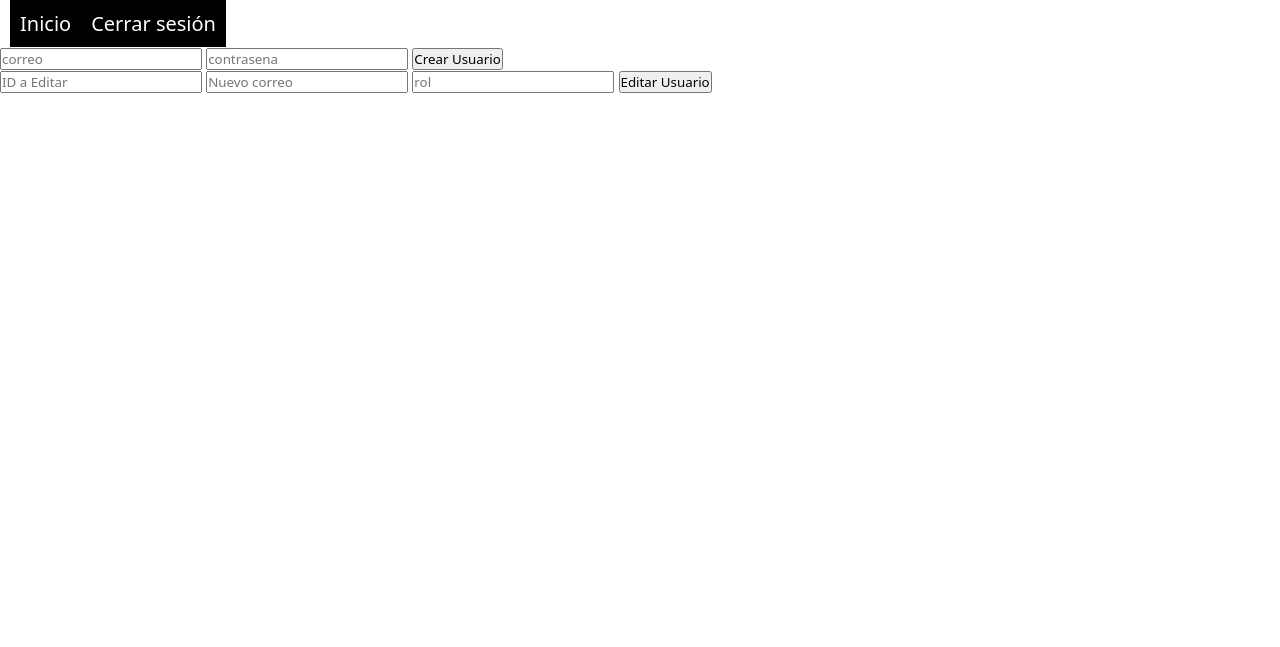
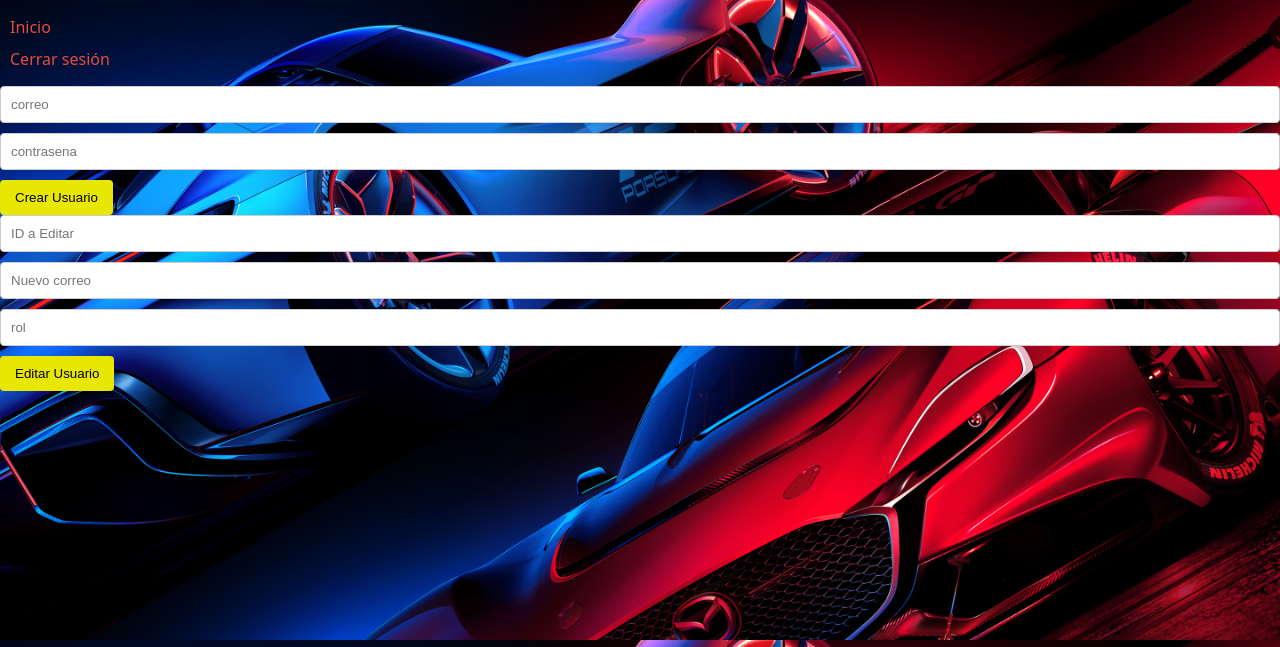
Before and after one commit to AntoMillanBArcelo/Proyectillo, a PHP site: page /vistas/mantenimiento/crudExamenes.php in a window 1280 px wide. Shown: the top 647 px of the page. Run offline with PHP 8.4, Linux system fonts and the light colour scheme; data that the repository does not hold is empty.

Commit message:
se ha hecho cosas :)

```diff
--- a/css/styleCRUD.css
+++ b/css/styleCRUD.css
@@ -1,79 +1,93 @@
-* {
+body{
     margin: 0;
     padding: 0;
     font-family: system-ui, -apple-system, BlinkMacSystemFont, 'Segoe UI', Roboto, Oxygen, Ubuntu, Cantarell, 'Open Sans', 'Helvetica Neue', sans-serif;
+    background-image: url(/img/main_gt7_keyart.jpg);
+    background-size: cover;
+    background-color: rgba(255, 255, 255, 0.5);
 }
-body
-{
-   /*  background-image: url(../img/tarmac-lg.webp); */
 
-}nav ul li a
+header
 {
     background-color: black;
-    position: relative;
-    color: white;
-    padding: 10px;
-    text-decoration: none;
-    font-size: 20px;
-    color: white;
-    padding: 10px;
-    text-decoration: none;
-    font-size: 20px;
 }
 
+table
+{
+    width: 80%;
+    margin: 40px auto;
+    border-collapse: collapse;
+    font-size: 16px;
+    text-align: left;
+    box-shadow: 0 4px 8px rgba(0, 0, 0, 0.1);
+   background-color:  #16171a;
+   color: white;
+  }
 
-nav ul li a::after {
-    content: "";
-    position: absolute;
-    width: 0;
-    height: 3px;
-    bottom: 0;
-    left: 50%;
-    background-color: transparent;
-    transition: width 0.3s ease-in-out, background-color 0.3s ease-in-out;
+  th, td
+  {
+    padding: 12px 15px;
+    border-bottom: 1px solid #ddd;
+  }
+
+  th {
+    background-color: #f5f5f5;
+    color: black;
+  }
+
+tr:hover
+{
+    background-color:  #24262b;
+
 }
 
-nav ul li a:hover::after,
-nav ul li a.active::after {
+.contenedor
+{
+    max-width: 600px;
+    margin: 0 auto;
+    padding: 20px;
+    background-color: #16171a;
+    border-radius: 8px;
+    box-shadow: 0 0 10px rgba(0, 0, 0, 0.1);
+    color: white;
+}
+input {
     width: 100%;
-    background-color: yellow;
-    left: 0;
+    padding: 10px;
+    margin-bottom: 10px;
+    box-sizing: border-box;
+    border: 1px solid #ccc;
+    border-radius: 4px;
 }
-nav {
-    display: flex;
-    justify-content: space-between;
-    align-items: center;
-    padding: 10px;
-    z-index: 1; /* Asegura que el menú esté sobre el video */
+
+button {
+    background-color: rgb(231, 231, 3);
+    color: black;
+    padding: 10px 15px;
+    border: none;
+    border-radius: 4px;
+    cursor: pointer;
 }
-nav ul {
-    margin: 0;
+
+button:hover {
+    background-color: rgb(231, 231, 3);
+}
+
+ul {
+    list-style: none;
     padding: 0;
-    list-style-type: none;
-    display: flex;
 }
-nav ul li a {
-            position: relative;
-            color: white;
-            padding: 10px;
-            text-decoration: none;
-            font-size: 20px;
-        }
 
-        nav ul li a::after {
-            content: "";
-            position: absolute;
-            width: 0;
-            height: 3px;
-            bottom: 0;
-            left: 50%;
-            background-color: transparent;
-            transition: width 0.3s ease-in-out, background-color 0.3s ease-in-out;
-        }
+li {
+    margin-bottom: 10px;
+}
 
-        nav ul li a:hover::after,
-        nav ul li a.active::after {
-            width: 100%;
-            background-color: yellow;
-            left: 0;
-        }
+a {
+    text-decoration: none;
+    color: #e74c3c;
+    margin-left: 10px;
+}
+
+a:hover {
+    color: #c0392b;
+}
--- a/css/styleMenuFooter.css
+++ b/css/styleMenuFooter.css
@@ -1,5 +1,6 @@
 .logo {
     width: 150px;
+    margin-right: 50px;
 }
 
 nav ul li a {
@@ -38,6 +39,7 @@ nav {
     z-index: 1;
 
 }
+
 nav ul {
     margin: 0;
     padding: 0;
--- a/vistas/login/cerrarsesion.php
+++ b/vistas/login/cerrarsesion.php
@@ -8,4 +8,4 @@ session_unset();
 session_destroy();
 
 // Redirige al usuario a una página de inicio o a donde desees
-header('Location: ./vistas/principal/login.php');
+header('Location: ?menu=inicio');
--- a/vistas/principal/footer.php
+++ b/vistas/principal/footer.php
@@ -1,10 +1,7 @@
 <!DOCTYPE html>
 <html lang="es">
 <head>
-    <meta charset="UTF-8">
-    <meta name="viewport" content="width=device-width, initial-scale=1.0">
-    <title>footer</title>
-    <link rel="stylesheet" href="../../css/styleMenuFooter.css">
+    <link rel="stylesheet" href="./css/styleMenuFooter.css">
 </head>
 <body>
 
```
Also changed, not shown: css/styleLogin.css (renamed from css/styleIndex.css, +18 -21 lines), css/styleMenuAdmin.css (+1 -30 lines), css/styleRegistro.css (+20 -24 lines), register.php (deleted, +0 -38 lines), vistas/mantenimiento/crudUsuario.php (+23 -11 lines), vistas/mantenimiento/menuAdmin.php (+3 -7 lines), vistas/principal/enruta.php (+15 -3 lines), vistas/principal/header.php (+7 -5 lines), vistas/principal/login.php (+3 -5 lines), vistas/principal/register.php (added, +33 -0 lines), img/main_gt7_keyart.jpg (added).
